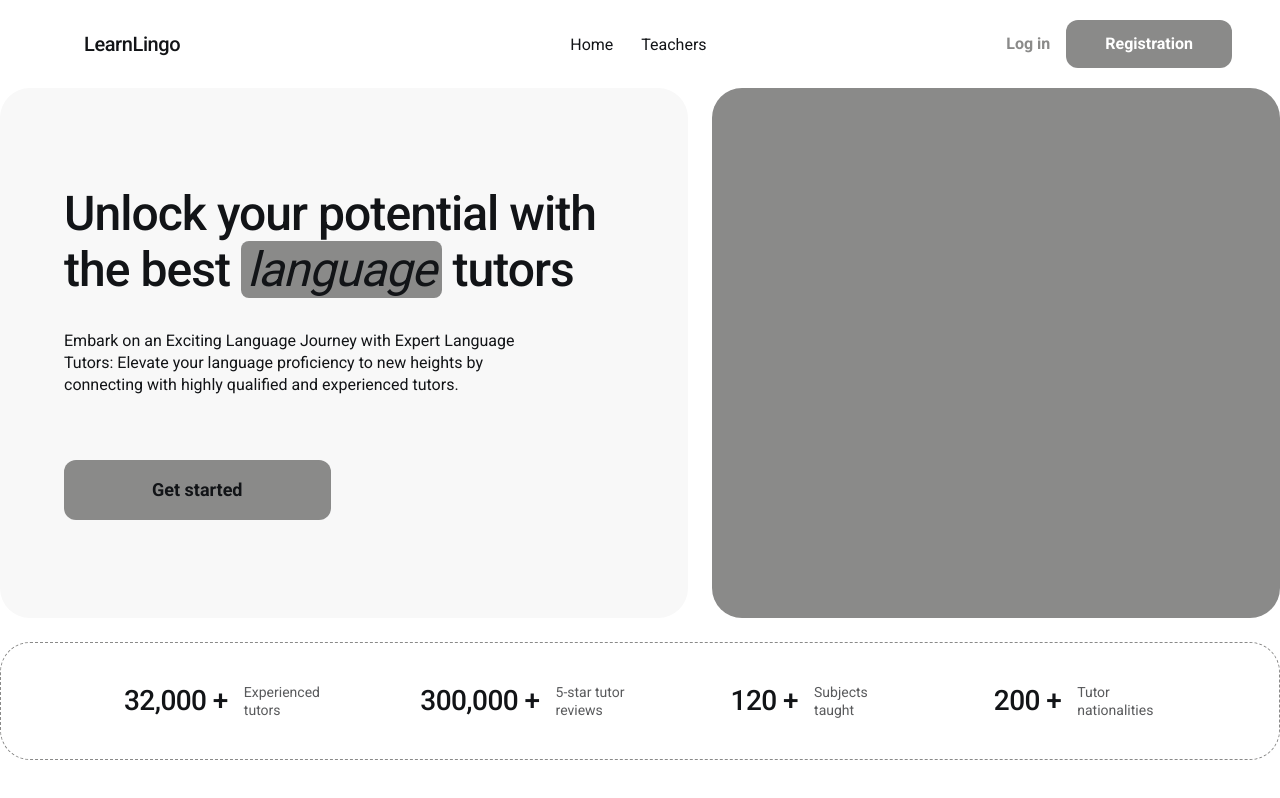
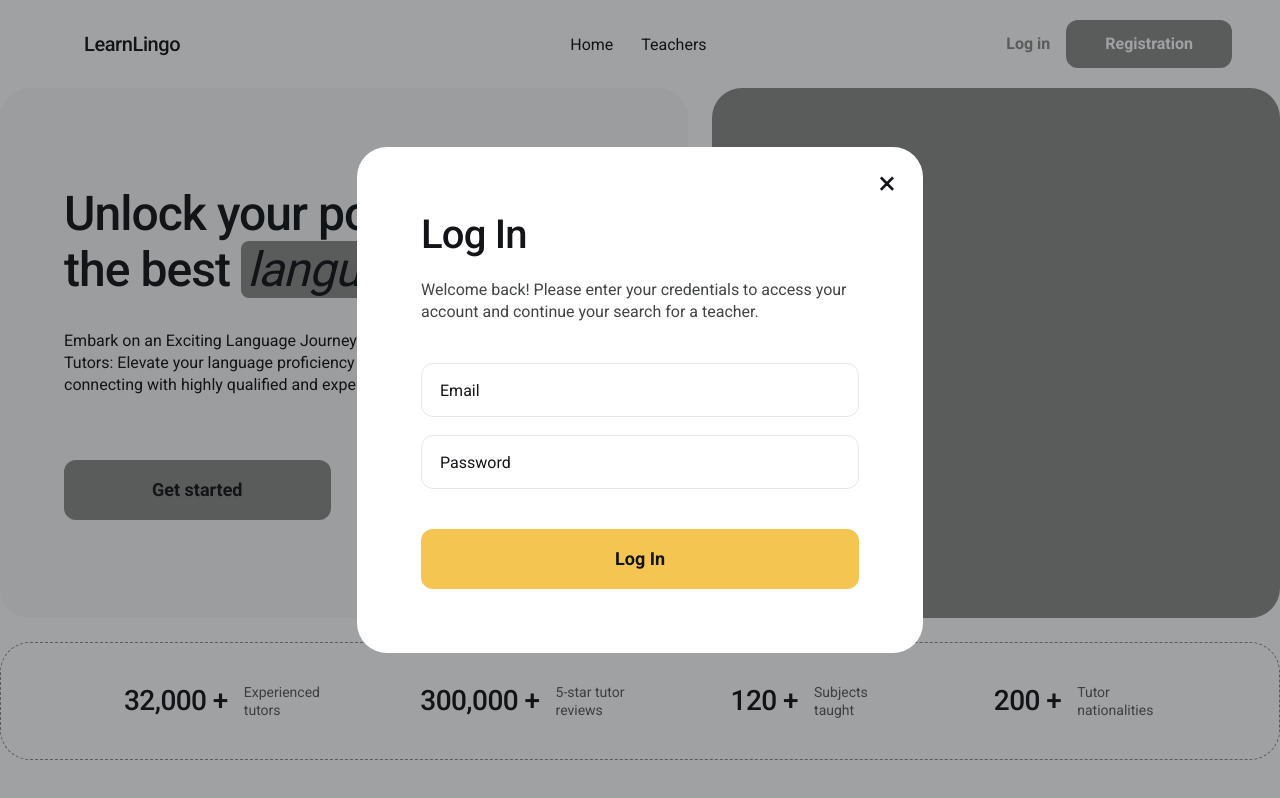
Before and after one commit to TetianaShch/learn-lingo, a React (Vite) app: page / in a window 1280 px wide. Both pictures are taken after a click on the button "Log in". Built offline with nearby package versions, Linux system fonts and the light colour scheme.

Commit message:
feat: add authentication modal structure

```diff
--- a/package.json
+++ b/package.json
@@ -10,9 +10,12 @@
     "preview": "vite preview"
   },
   "dependencies": {
+    "@hookform/resolvers": "^5.5.7",
     "react": "^19.2.7",
     "react-dom": "^19.2.7",
-    "react-router-dom": "^7.18.1"
+    "react-hook-form": "^7.83.0",
+    "react-router-dom": "^7.18.1",
+    "yup": "^1.7.1"
   },
   "devDependencies": {
     "@eslint/js": "^10.0.1",
--- a/src/components/Header/Header.tsx
+++ b/src/components/Header/Header.tsx
@@ -1,8 +1,21 @@
+import { useState } from 'react';
 import { NavLink } from 'react-router-dom';
+
+import Modal from '../Modal/Modal';
+import LoginForm from '../LoginForm/LoginForm';
 import styles from './Header.module.css';
 
+type ModalType = 'login' | 'registration' | null;
+
 const Header = () => {
+  const [activeModal, setActiveModal] = useState<ModalType>(null);
+
+  const handleCloseModal = () => {
+    setActiveModal(null);
+  };
+
   return (
+    <>
       <header className={styles.header}>
         <div className={styles.container}>
           <NavLink className={styles.logo} to="/">
@@ -16,17 +29,31 @@ const Header = () => {
           </nav>
 
           <div className={styles.auth}>
-          <button className={styles.loginButton} type="button">
+            <button
+              className={styles.loginButton}
+              type="button"
+              onClick={() => setActiveModal('login')}
+            >
               <span className={styles.loginIcon} aria-hidden="true" />
               Log in
             </button>
 
-          <button className={styles.registrationButton} type="button">
+            <button
+              className={styles.registrationButton}
+              type="button"
+              onClick={() => setActiveModal('registration')}
+            >
               Registration
             </button>
           </div>
         </div>
       </header>
+      {activeModal === 'login' && (
+        <Modal onClose={handleCloseModal}>
+          <LoginForm />
+        </Modal>
+      )}
+    </>
   );
 };
 
--- /dev/null
+++ b/src/components/LoginForm/LoginForm.module.css
@@ -0,0 +1,68 @@
+.form {
+  width: 438px;
+}
+
+.title {
+  margin: 0 0 20px;
+
+  color: var(--color-text);
+  font-size: 40px;
+  font-weight: 500;
+  line-height: 1.2;
+  letter-spacing: -0.02em;
+}
+
+.description {
+  margin: 0 0 40px;
+
+  color: rgba(18, 20, 23, 0.8);
+  font-size: 16px;
+  font-weight: 400;
+  line-height: 1.38;
+}
+
+.fields {
+  display: flex;
+  flex-direction: column;
+  gap: 18px;
+
+  margin-bottom: 40px;
+}
+
+.fields input {
+  width: 100%;
+  height: 54px;
+  padding: 16px 18px;
+  box-sizing: border-box;
+
+  color: var(--color-text);
+  font-family: inherit;
+  font-size: 16px;
+  line-height: 1.38;
+
+  background-color: transparent;
+  border: 1px solid rgba(18, 20, 23, 0.1);
+  border-radius: 12px;
+  outline: none;
+}
+
+.fields input::placeholder {
+  color: var(--color-text);
+}
+
+.submitButton {
+  width: 100%;
+  height: 60px;
+  padding: 16px;
+
+  color: var(--color-text);
+  font-family: inherit;
+  font-size: 18px;
+  font-weight: 700;
+  line-height: 1.56;
+
+  background-color: #f4c550;
+  border: none;
+  border-radius: 12px;
+  cursor: pointer;
+}
--- /dev/null
+++ b/src/components/LoginForm/LoginForm.tsx
@@ -0,0 +1,26 @@
+import styles from './LoginForm.module.css';
+
+const LoginForm = () => {
+  return (
+    <form className={styles.form}>
+      <h2 className={styles.title}>Log In</h2>
+
+      <p className={styles.description}>
+        Welcome back! Please enter your credentials to access your account and
+        continue your search for a teacher.
+      </p>
+
+      <div className={styles.fields}>
+        <input type="email" name="email" placeholder="Email" />
+
+        <input type="password" name="password" placeholder="Password" />
+      </div>
+
+      <button className={styles.submitButton} type="submit">
+        Log In
+      </button>
+    </form>
+  );
+};
+
+export default LoginForm;
--- /dev/null
+++ b/src/components/Modal/Modal.module.css
@@ -0,0 +1,44 @@
+.backdrop {
+  position: fixed;
+  inset: 0;
+  z-index: 1000;
+
+  display: flex;
+  align-items: center;
+  justify-content: center;
+
+  background-color: rgba(18, 20, 23, 0.4);
+}
+
+.modal {
+  position: relative;
+
+  width: 566px;
+  padding: 64px;
+  box-sizing: border-box;
+
+  background-color: var(--color-white);
+  border-radius: 30px;
+}
+
+.closeButton {
+  position: absolute;
+  top: 20px;
+  right: 20px;
+
+  display: flex;
+  align-items: center;
+  justify-content: center;
+
+  width: 32px;
+  height: 32px;
+  padding: 0;
+
+  color: var(--color-text);
+  font-size: 32px;
+  line-height: 1;
+
+  background-color: transparent;
+  border: none;
+  cursor: pointer;
+}
--- /dev/null
+++ b/src/components/Modal/Modal.tsx
@@ -0,0 +1,48 @@
+import { useEffect, type MouseEvent, type ReactNode } from 'react';
+import styles from './Modal.module.css';
+
+type ModalProps = {
+  children: ReactNode;
+  onClose: () => void;
+};
+
+const Modal = ({ children, onClose }: ModalProps) => {
+  useEffect(() => {
+    const handleKeyDown = (event: KeyboardEvent) => {
+      if (event.key === 'Escape') {
+        onClose();
+      }
+    };
+
+    document.addEventListener('keydown', handleKeyDown);
+
+    return () => {
+      document.removeEventListener('keydown', handleKeyDown);
+    };
+  }, [onClose]);
+
+  const handleBackdropClick = (event: MouseEvent<HTMLDivElement>) => {
+    if (event.target === event.currentTarget) {
+      onClose();
+    }
+  };
+
+  return (
+    <div className={styles.backdrop} onClick={handleBackdropClick}>
+      <div className={styles.modal} role="dialog" aria-modal="true">
+        <button
+          className={styles.closeButton}
+          type="button"
+          onClick={onClose}
+          aria-label="Close modal"
+        >
+          ×
+        </button>
+
+        {children}
+      </div>
+    </div>
+  );
+};
+
+export default Modal;
```
Also changed, not shown: src/components/RegistrationForm/RegistrationForm.module.css (added), src/components/RegistrationForm/RegistrationForm.tsx (added), 1 other file (tests, documents, lock files or other folders). Lines whose indentation alone changed are shown as unchanged.
